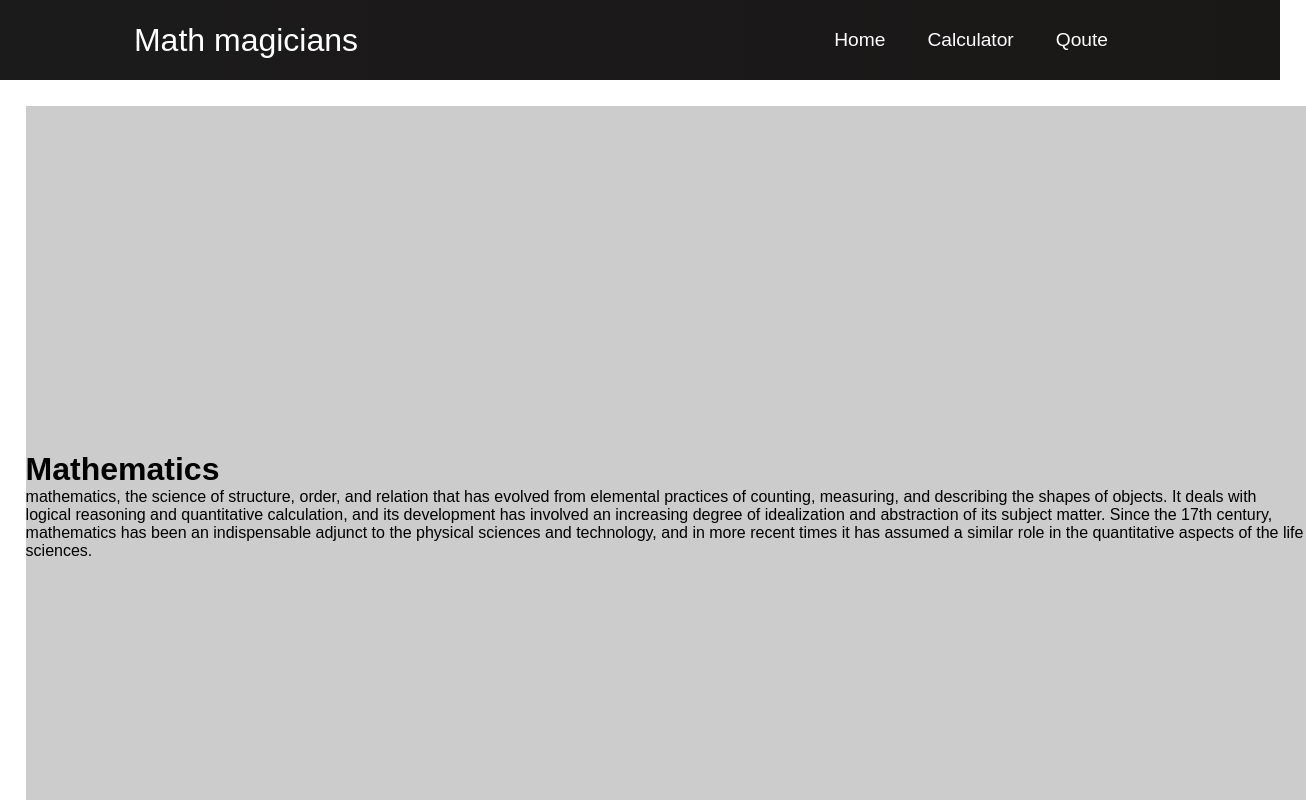
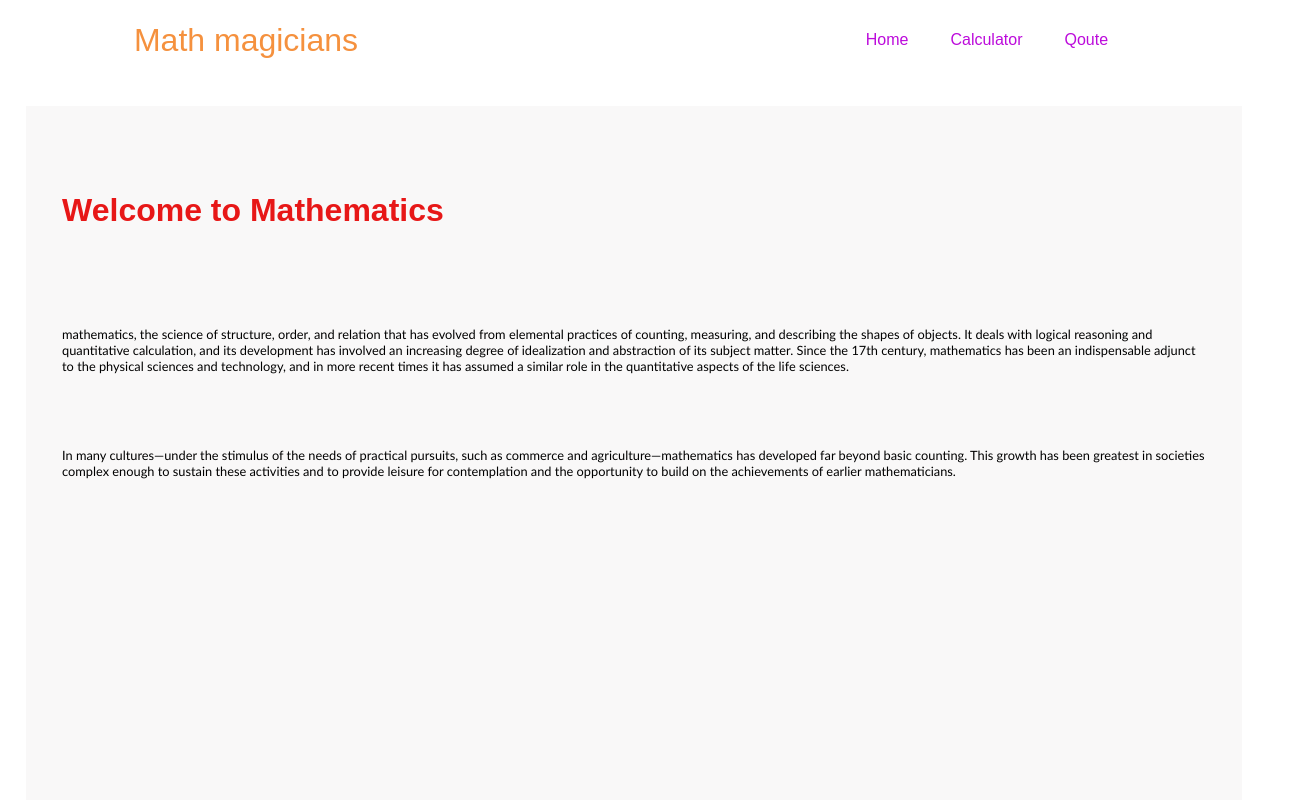
Before and after one commit to tnyandoro/math-magicians, a React (Create React App) app: page / in a window 1280 px wide. Shown: the top 800 px of the page, 1306 px wide, since content can reach past the window. Built offline with nearby package versions, Linux system fonts and the light colour scheme.

Commit message:
Add the style colors for nav

```diff
--- a/src/components/Navbar.css
+++ b/src/components/Navbar.css
@@ -1,10 +1,10 @@
 .navbar {
-  background: linear-gradient(90deg, rgb(28, 27, 27) 0%, rgb(26, 23, 23) 100%);
+  background-color: #fff;
   height: 80px;
   display: flex;
   justify-content: center;
   align-items: center;
-  font-size: 1.2rem;
+  font-size: 1rem;
   position: sticky;
   top: 0;
   z-index: 999;
@@ -19,7 +19,7 @@
 }
 
 .navbar-logo {
-  color: #fff;
+  color: rgb(245, 145, 62);
   justify-self: start;
   margin-left: 20px;
   cursor: pointer;
@@ -50,7 +50,7 @@
 }
 
 .nav-links {
-  color: #fff;
+  color: rgb(188, 11, 219);
   display: flex;
   align-items: center;
   text-decoration: none;
--- a/src/components/pages/HeroSection.css
+++ b/src/components/pages/HeroSection.css
@@ -1,24 +1,37 @@
 .hero-container {
-  /* background: url("../assets/img-home.jpg") center center/cover no-repeat; */
+  background-color: #fff;
   height: 100vh;
-  width: 100%;
+  width: 95%;
   display: flex;
   flex-direction: column;
   justify-content: center;
-  box-shadow: inset 0 0 0 1000px rgba(0, 0, 0, 0.2);
+  box-shadow: inset 0 0 0 1000px rgba(226, 221, 221, 0.2);
   object-fit: contain;
   margin: 2%;
 }
 
-.hero-container > h1 {
-  float: left;
+.hero-container > p {
+  color: #000;
+  font-size: 0.8rem;
+  font-family:
+    "Trebuchet MS",
+    "Lucida Sans Unicode",
+    "Lucida Grande",
+    "Lucida Sans",
+    Arial,
+    sans-serif;
+}
+
+.info > h1 {
   color: rgb(231, 23, 23);
   font-size: 2rem;
-  margin-top: -30%;
+  margin-top: -25%;
   margin-bottom: 5%;
+  margin-left: 3%;
 }
 
-.hero-container > p {
+.info > p {
+  padding: 3%;
   color: #000;
   font-size: 0.8rem;
   font-family:
--- a/src/components/pages/HeroSection.js
+++ b/src/components/pages/HeroSection.js
@@ -6,16 +6,25 @@ function HeroSection() {
   return (
     <div className="hero-container">
       <div className="info">
-        <h1>Mathematics</h1>
+        <h1>Welcome to Mathematics</h1>
         <p>
           mathematics, the science of structure, order, and relation that has
-          evolved from elemental practices of counting, measuring, and describing
-          the shapes of objects. It deals with logical reasoning and quantitative
-          calculation, and its development has involved an increasing degree of
-          idealization and abstraction of its subject matter. Since the 17th
-          century, mathematics has been an indispensable adjunct to the physical
-          sciences and technology, and in more recent times it has assumed a
-          similar role in the quantitative aspects of the life sciences.
+          evolved from elemental practices of counting, measuring, and
+          describing the shapes of objects. It deals with logical reasoning and
+          quantitative calculation, and its development has involved an
+          increasing degree of idealization and abstraction of its subject
+          matter. Since the 17th century, mathematics has been an indispensable
+          adjunct to the physical sciences and technology, and in more recent
+          times it has assumed a similar role in the quantitative aspects of the
+          life sciences.
+        </p>
+        <p>
+          In many cultures—under the stimulus of the needs of practical
+          pursuits, such as commerce and agriculture—mathematics has developed
+          far beyond basic counting. This growth has been greatest in societies
+          complex enough to sustain these activities and to provide leisure for
+          contemplation and the opportunity to build on the achievements of
+          earlier mathematicians.
         </p>
       </div>
     </div>
--- a/src/components/pages/Quote.js
+++ b/src/components/pages/Quote.js
@@ -1,14 +1,18 @@
 import React from 'react';
+import '../../App.css';
+import './HeroSection.css';
 
 function Qoute() {
   return (
-    <div>
-      <h1>Qoute</h1>
-      <p>
-        As far as the laws of mathematics refer to reality, they are not
-        certain, and as far as they are certain, they do not refer to reality. —
-        Albert Einstein
-      </p>
+    <div className="hero-container">
+      <div className="info">
+        <h1> Qoute</h1>
+        <p>
+          As far as the laws of mathematics refer to reality, they are not
+          certain, and as far as they are certain, they do not refer to reality. —
+          Albert Einstein
+        </p>
+      </div>
     </div>
   );
 }
```
